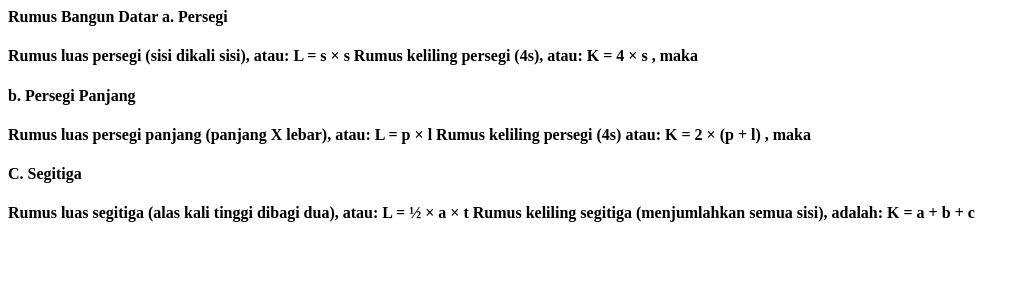
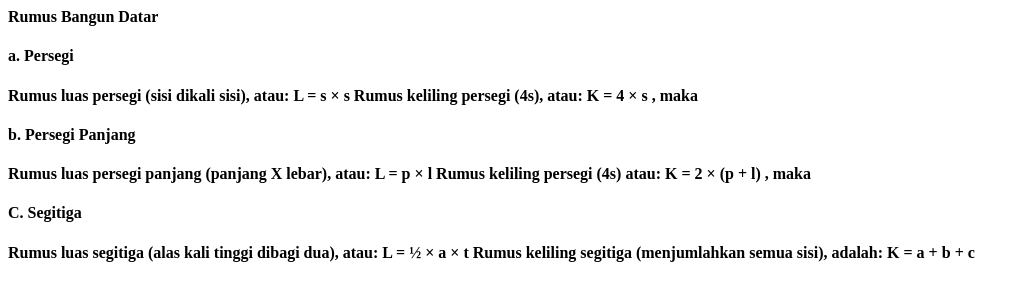
Before and after one commit to alfin010802/alfin010802.github.io, a plain HTML site: page AlfinT3.html in a window 1280 px wide. Shown: the whole page, without its empty margins (0-1030 px from the left). Drawn offline with Linux system fonts and the light colour scheme.

Commit message:
Update AlfinT3.html

```diff
--- a/AlfinT3.html
+++ b/AlfinT3.html
@@ -7,6 +7,7 @@
 
      <h4>
 Rumus Bangun Datar
+ <h4>
 a. Persegi
  <h4>
 Rumus luas persegi (sisi dikali sisi), atau:
```
